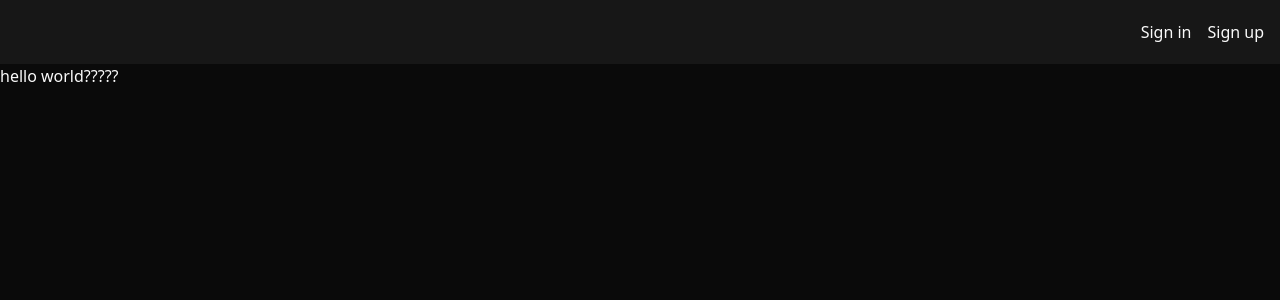
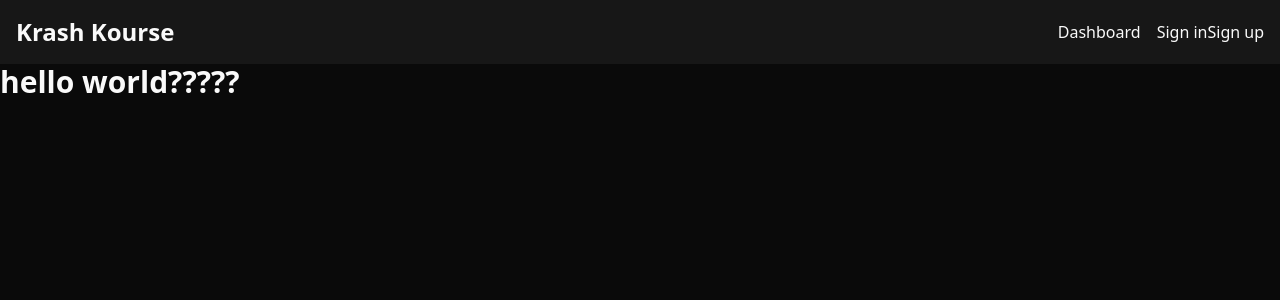
Before and after one commit to lakzeee/krash-krouse, a Next.js app in the folder client/: page / in a window 1280 px wide. Shown: the top 300 px of the page. Built offline with nearby package versions, Linux system fonts and the light colour scheme; no server answers.

Commit message:
style: update nav and fonts

```diff
--- a/client/app/globals.css
+++ b/client/app/globals.css
@@ -83,4 +83,16 @@
   body {
     @apply bg-background text-foreground;
   }
+  h1 {
+    @apply text-3xl font-bold mb-4;
+  }
+  h2 {
+    @apply text-2xl font-semibold mb-3;
+  }
+  h3 {
+    @apply text-xl font-semibold mb-2;
+  }
+  p {
+    @apply mb-4 text-base;
+  }
 }
--- a/client/components/nav.tsx
+++ b/client/components/nav.tsx
@@ -6,10 +6,18 @@ import {
   SignUpButton,
   UserButton,
 } from '@clerk/nextjs';
+import Link from 'next/link';
 
-export default function Nav(){
+export default function Nav() {
   return (
-      <header className="flex h-16 items-center justify-end gap-4 p-4 bg-card">
+    <header className="bg-card flex h-16 items-center justify-between gap-4 p-4 text-center">
+      <Link href="/" className="text-2xl font-bold">
+        Krash Kourse
+      </Link>
+
+      <div className="flex items-center gap-4">
+        <Link href="/dashboard">Dashboard</Link>
+        <div className="flex items-center">
           <SignedOut>
             <SignInButton />
             <SignUpButton />
@@ -17,6 +25,8 @@ export default function Nav(){
           <SignedIn>
             <UserButton />
           </SignedIn>
+        </div>
+      </div>
     </header>
   );
 }
```
Lines whose indentation alone changed are shown as unchanged.
